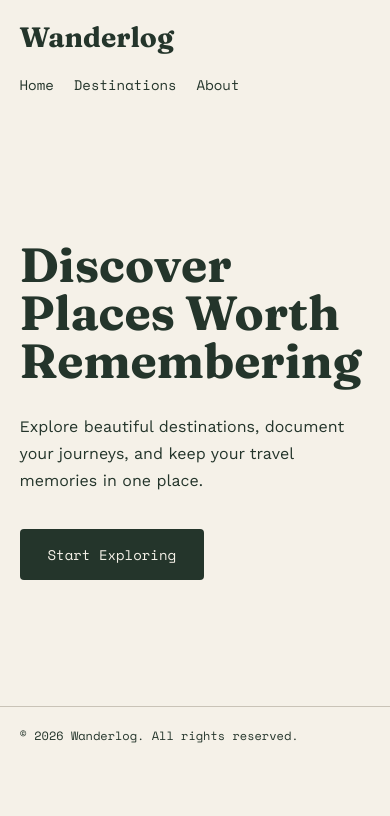
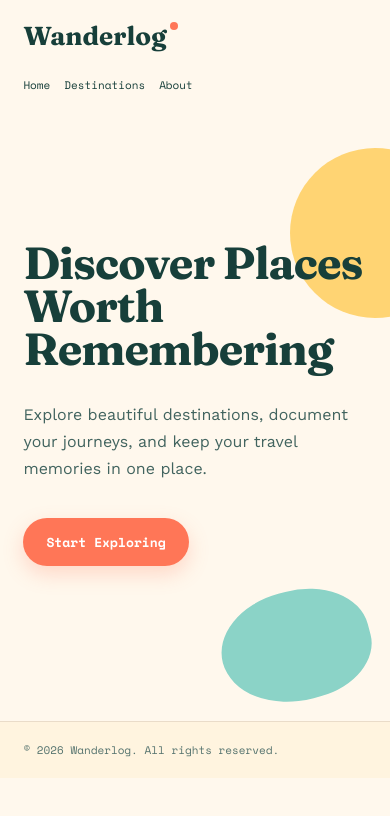
Before and after one commit to jagushankar802-cyber/wanderlog, a plain HTML site: page index.html in a window 390 px wide. Drawn offline with nearby package versions, Linux system fonts and the light colour scheme.

Commit message:
Enhance travel journal visual design

```diff
--- a/style.css
+++ b/style.css
@@ -1,4 +1,8 @@
-@import url('https://fonts.googleapis.com/css2?family=Fraunces:wght@600;700&family=Space+Mono:wght@400;700&family=Work+Sans:wght@400;500;600&display=swap');
+@import url('https://fonts.googleapis.com/css2?family=Fraunces:wght@600;700&family=Space+Mono:wght@400;700&family=Work+Sans:wght@400;500;600;700&display=swap');
+
+/* =========================
+   RESET
+========================= */
 
 * {
     margin: 0;
@@ -6,16 +10,27 @@
     box-sizing: border-box;
 }
 
+html {
+    scroll-behavior: smooth;
+}
+
 body {
     font-family: 'Work Sans', sans-serif;
-    background-color: #f5f1e8;
-    color: #24352b;
+    background: #fff8ed;
+    color: #173f3a;
+    min-height: 100vh;
+    overflow-x: hidden;
 }
 
-/* Header */
+
+/* =========================
+   HEADER
+========================= */
 
 header {
     padding: 24px 7%;
+    position: relative;
+    z-index: 10;
 }
 
 nav {
@@ -26,115 +41,250 @@ nav {
 
 .logo {
     font-family: 'Fraunces', serif;
-    font-size: 28px;
+    font-size: 30px;
     font-weight: 700;
-    color: #24352b;
+    color: #173f3a;
     text-decoration: none;
+    position: relative;
+}
+
+.logo::after {
+    content: '';
+    position: absolute;
+    width: 8px;
+    height: 8px;
+    background: #ff7657;
+    border-radius: 50%;
+    top: 2px;
+    right: -12px;
 }
 
 nav ul {
     display: flex;
-    gap: 35px;
+    align-items: center;
+    gap: 34px;
     list-style: none;
 }
 
 nav ul a {
-    color: #24352b;
+    color: #173f3a;
     text-decoration: none;
     font-family: 'Space Mono', monospace;
-    font-size: 14px;
+    font-size: 13px;
+    transition: color 0.3s ease;
 }
 
 nav ul a:hover {
-    text-decoration: underline;
+    color: #ff7657;
 }
 
-/* Hero */
+
+/* =========================
+   HERO
+========================= */
 
 .hero {
-    min-height: 75vh;
-    padding: 80px 7%;
+    min-height: 76vh;
+    padding: 60px 7% 90px;
     display: flex;
     flex-direction: column;
     justify-content: center;
-    max-width: 900px;
+    position: relative;
+    overflow: hidden;
+}
+
+/* Decorative sun */
+
+.hero::before {
+    content: '';
+    position: absolute;
+    width: 360px;
+    height: 360px;
+    background: #ffd166;
+    border-radius: 50%;
+    right: 7%;
+    top: 50px;
+    z-index: -1;
+    opacity: 0.9;
+}
+
+/* Decorative blob */
+
+.hero::after {
+    content: '';
+    position: absolute;
+    width: 240px;
+    height: 180px;
+    background: #8bd3c7;
+    border-radius: 50% 50% 45% 55%;
+    right: 20%;
+    bottom: 20px;
+    z-index: -2;
+    transform: rotate(-15deg);
+}
+
+
+/* Small travel label */
+
+.hero::marker {
+    display: none;
 }
 
 .hero h1 {
     font-family: 'Fraunces', serif;
-    font-size: clamp(48px, 7vw, 90px);
-    line-height: 1;
+    font-size: clamp(52px, 8vw, 100px);
+    line-height: 0.95;
+    letter-spacing: -2px;
     max-width: 850px;
-    margin-bottom: 28px;
+    margin-bottom: 30px;
+    color: #173f3a;
+}
+
+.hero h1::first-line {
+    color: #173f3a;
 }
 
 .hero p {
     font-size: 19px;
     line-height: 1.7;
-    max-width: 600px;
-    margin-bottom: 35px;
+    max-width: 570px;
+    margin-bottom: 36px;
+    color: #42645f;
 }
+
+
+/* =========================
+   CTA BUTTON
+========================= */
 
 .cta-button {
     display: inline-block;
     width: fit-content;
-    padding: 15px 28px;
-    background-color: #24352b;
-    color: #f5f1e8;
+    padding: 16px 27px;
+    background: #ff7657;
+    color: white;
     text-decoration: none;
-    border-radius: 4px;
+    border-radius: 50px;
     font-family: 'Space Mono', monospace;
-    font-size: 14px;
+    font-size: 13px;
+    font-weight: 700;
+    box-shadow: 0 8px 20px rgba(255, 118, 87, 0.25);
+    transition: transform 0.3s ease, box-shadow 0.3s ease;
 }
 
 .cta-button:hover {
-    opacity: 0.85;
+    transform: translateY(-4px);
+    box-shadow: 0 12px 25px rgba(255, 118, 87, 0.35);
 }
 
-/* Footer */
+
+/* =========================
+   FOOTER
+========================= */
 
 footer {
-    padding: 25px 7%;
-    border-top: 1px solid #c9c3b7;
+    padding: 24px 7%;
+    border-top: 1px solid #eadcc9;
+    background: #fff4df;
 }
 
 footer p {
     font-family: 'Space Mono', monospace;
-    font-size: 12px;
+    font-size: 11px;
+    color: #55736e;
 }
-/* Mobile */
+
+
+/* =========================
+   MOBILE RESPONSIVENESS
+========================= */
 
 @media (max-width: 768px) {
 
     header {
-        padding: 20px 5%;
+        padding: 20px 6%;
     }
 
     nav {
         flex-direction: column;
         align-items: flex-start;
-        gap: 20px;
+        gap: 22px;
     }
 
     nav ul {
-        gap: 20px;
+        gap: 18px;
         flex-wrap: wrap;
     }
 
     .hero {
-        min-height: 70vh;
-        padding: 60px 5%;
+        min-height: 72vh;
+        padding: 55px 6% 70px;
+    }
+
+    .hero::before {
+        width: 220px;
+        height: 220px;
+        right: -60px;
+        top: 35px;
+    }
+
+    .hero::after {
+        width: 150px;
+        height: 110px;
+        right: 5%;
+        bottom: 20px;
     }
 
     .hero h1 {
-        font-size: 48px;
+        font-size: 52px;
+        letter-spacing: -1px;
+        max-width: 100%;
     }
 
     .hero p {
         font-size: 16px;
+        max-width: 100%;
+    }
+
+    .cta-button {
+        padding: 14px 23px;
     }
 
     footer {
-        padding: 20px 5%;
+        padding: 20px 6%;
     }
 }
+
+
+/* =========================
+   SMALL PHONES
+========================= */
+
+@media (max-width: 480px) {
+
+    .logo {
+        font-size: 26px;
+    }
+
+    nav ul {
+        gap: 14px;
+    }
+
+    nav ul a {
+        font-size: 11px;
+    }
+
+    .hero {
+        padding-top: 45px;
+    }
+
+    .hero h1 {
+        font-size: 45px;
+    }
+
+    .hero::before {
+        width: 170px;
+        height: 170px;
+        right: -70px;
+    }
+}
```
